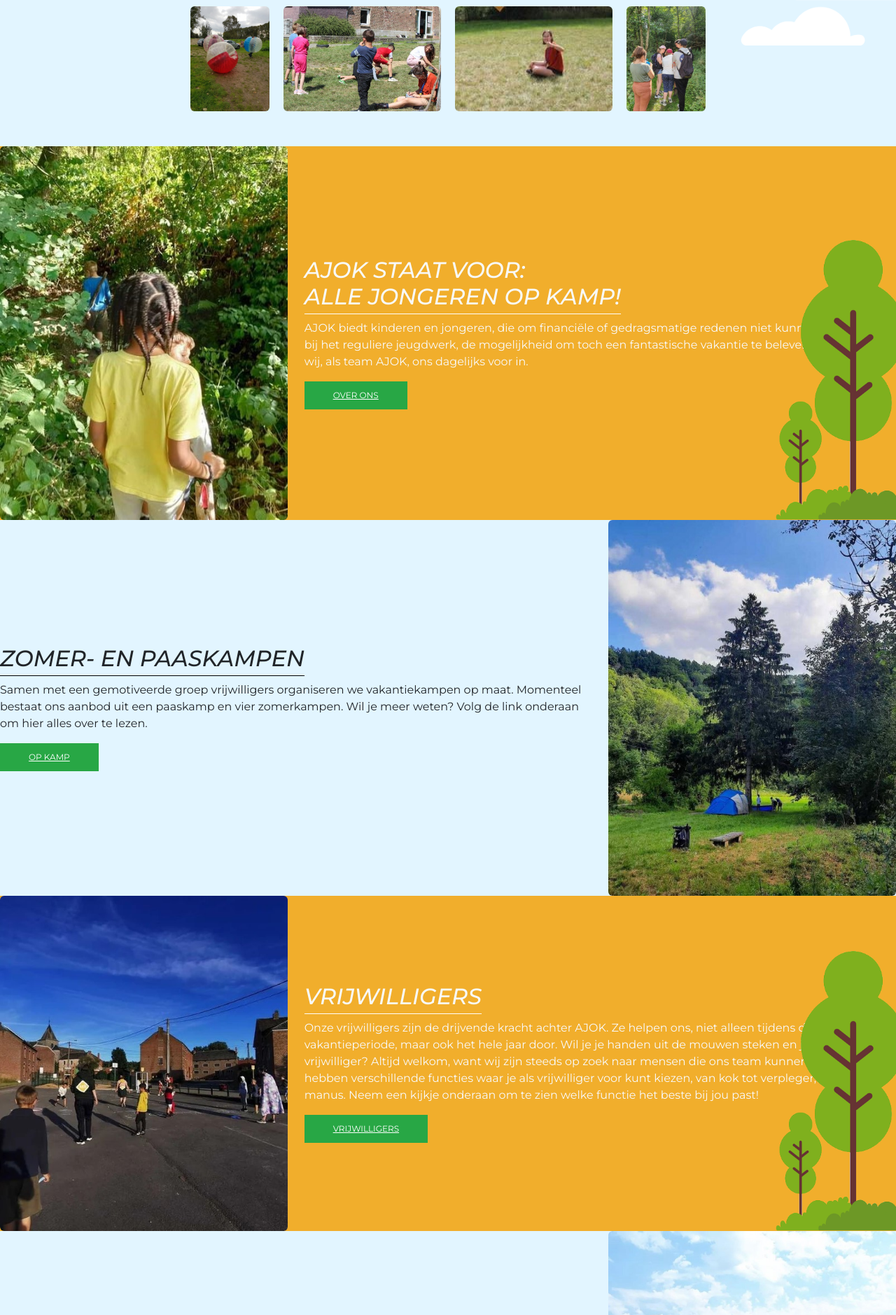
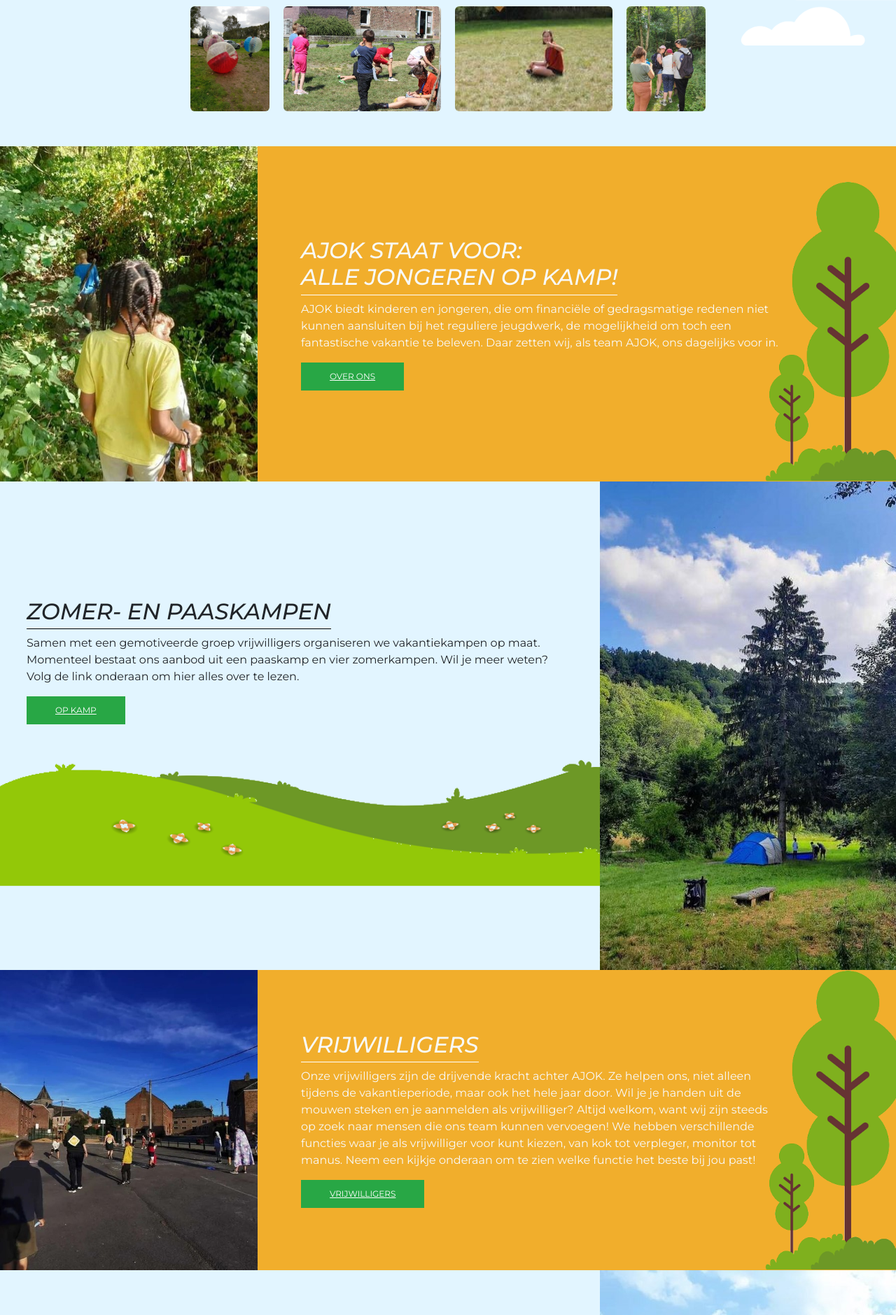
Before and after one commit to arnodeceuninck/ajok-website, a Jekyll site: the page built from index.html, in a window 1280 px wide. Shown: the part 557-2436 px from the top of the page at 70% size. Built offline with Jekyll 4.4.1, drawn with Linux system fonts in a browser that asks for light colours; nearby versions of some CDN libraries.

Commit message:
hills + tree updates

```diff
--- a/_includes/section-img-left.html
+++ b/_includes/section-img-left.html
@@ -1,8 +1,8 @@
-<div class="row align-items-center mb-0 bg-primary  text-light" style="position: relative;">
+<div class="row align-items-center mb-0 bg-primary  text-light" style="position: relative; padding-right: 10%;">
     <div class="col-md-4">
-        <img src="{{ include.img }}" class="img-fluid rounded">
+        <img src="{{ include.img }}" class="img-fluid">
     </div>
-    <div class="col-md-8">
+    <div class="col-md-8" style="padding: 50px;">
         <h2 class="text-uppercase text-light font-italic white-line-below">{{ include.title }}</h2>
         <p>{{ include.text }}</p>
         {% if include.call_to_action %}
@@ -11,6 +11,7 @@
     </div>
 
 
-<img id="tree" src="/assets/images/boompjes.png"
-style="position: absolute; height: 400px; width: auto; right: -50px; z-index: 0; bottom: 0" />
+    <img id="tree" src="/assets/images/boompjes.png"
+    style="position: absolute; height: auto; width: 20%; right: -50px; z-index: 0; bottom: 0" />
+
 </div>
--- a/_includes/section-img-right.html
+++ b/_includes/section-img-right.html
@@ -1,12 +1,21 @@
 <div class="row align-items-center mb-0">
-    <div class="col-md-8">
-        <h2 class="text-uppercase font-italic black-line-below">{{ include.title }}</h2>
-        <p>{{ include.text }}</p>
-        {% if include.call_to_action %}
-            <a href="{{ include.url }}" class="btn btn-success">{{ include.call_to_action }}</a>
-        {% endif %}
+    <div class="col-md-8" style="position: relative; height:max-content; min-height: 100%; position: relative;">
+        <div class="row">
+            <div style="padding: 50px;">
+                <h2 class="text-uppercase font-italic black-line-below">{{ include.title }}</h2>
+                <p>{{ include.text }}</p>
+                {% if include.call_to_action %}
+                    <a href="{{ include.url }}" class="btn btn-success">{{ include.call_to_action }}</a>
+                {% endif %}
+             </div>
+        </div>
+        <div class="row">
+            <img id="hills" src="/assets/images/heuveltjes.png" style="padding: 0;"/>
+        </div>
+
+
     </div>
-    <div class="col-md-4">
-        <img src="{{ include.img }}" class="img-fluid rounded">
+    <div class="col-md-4" style="padding-left: 0;">
+        <img src="{{ include.img }}">
     </div>
 </div>
--- a/_sass/main.scss
+++ b/_sass/main.scss
@@ -39,6 +39,7 @@ h2 {
   text-transform: uppercase;
   text-decoration: underline;
   font-size: 12px;
+  width: fit-content;
 }
 .btn-success {
   background-color: #28a745;
```
Also changed, not shown: assets/images/heuveltjes.png (added).
